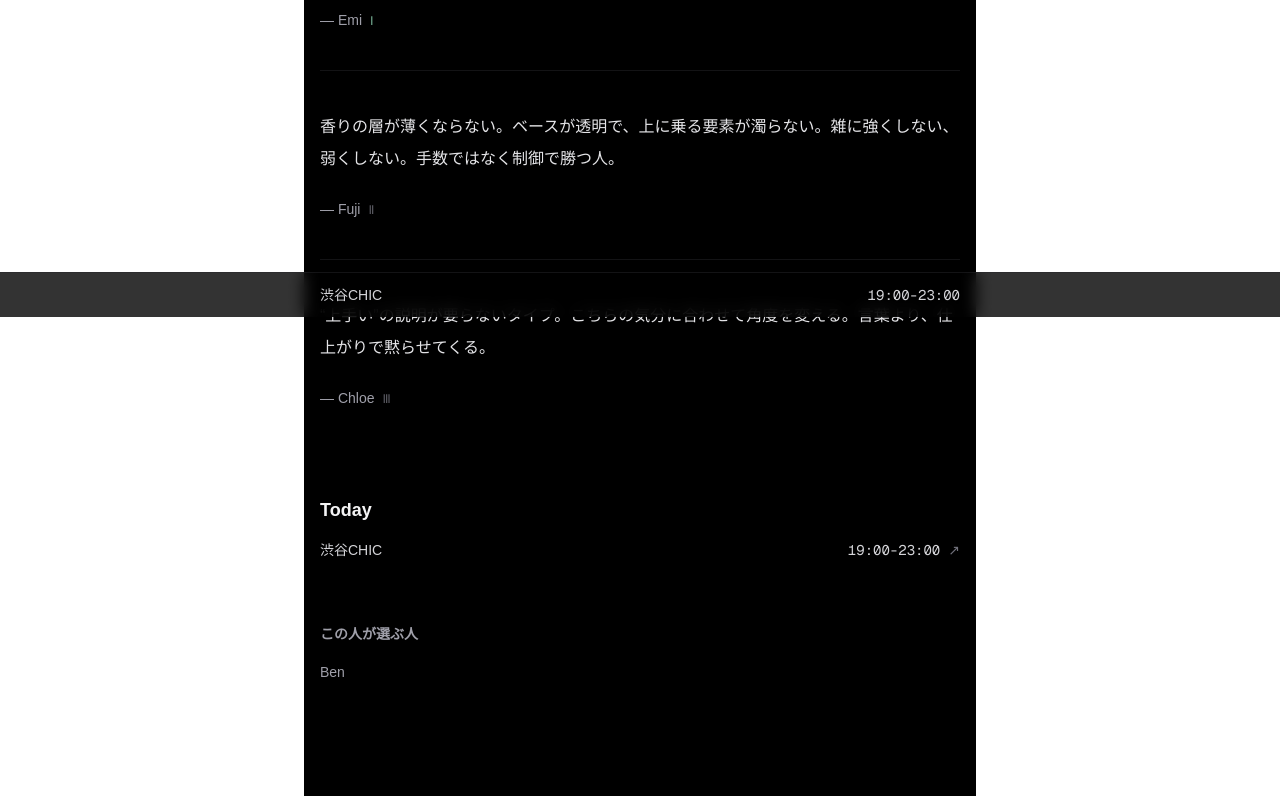
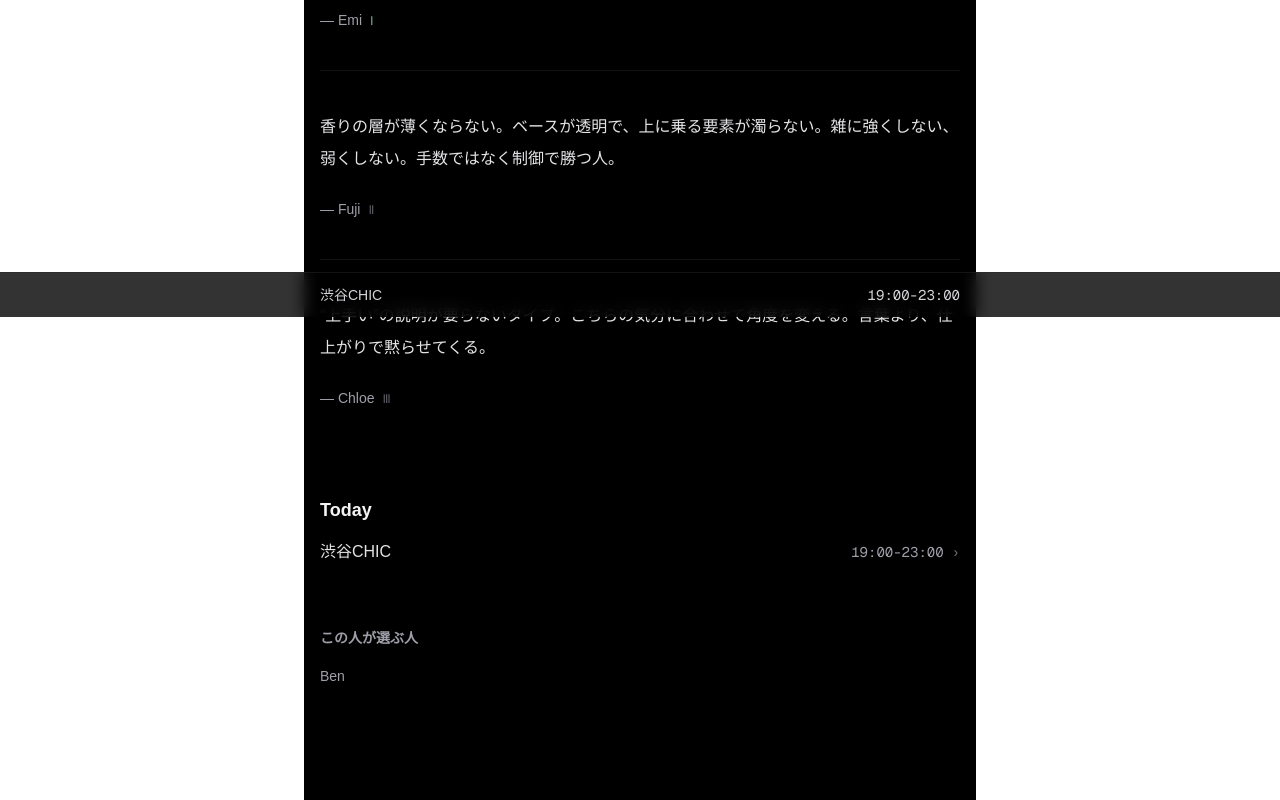
Before and after one commit to enganche1988/shisha-player, a Next.js app: page /people/alice in a window 1280 px wide. Shown: the part 483-1283 px from the top of the page. Built offline with nearby package versions, Linux system fonts and the light colour scheme.

Commit message:
ui: make Today shop row clearly clickable (quiet hover/focus, arrow)

```diff
--- a/src/app/people/[slug]/page.tsx
+++ b/src/app/people/[slug]/page.tsx
@@ -196,13 +196,15 @@ export default async function PeopleDetail({ params }: { params: { slug?: string
               href={todayUrl}
               target="_blank"
               rel="noopener noreferrer"
-              className="flex items-baseline justify-between gap-4 text-sm text-zinc-300 hover:text-zinc-100"
+            className="group flex items-baseline justify-between gap-4 rounded-md text-sm text-zinc-300 cursor-pointer focus-visible:outline-none focus-visible:ring-1 focus-visible:ring-zinc-700/60"
             >
-              <span className="min-w-0 truncate">{getShopAndTime(today).shop}</span>
-              <span className="whitespace-nowrap font-mono tabular-nums">
-                {getShopAndTime(today).time}
-                <span className="ml-2 text-zinc-500">↗</span>
-              </span>
+            <span className="min-w-0 truncate text-base font-medium text-zinc-200 group-hover:underline group-hover:decoration-zinc-700/70 underline-offset-4">
+              {getShopAndTime(today).shop}
+            </span>
+            <span className="whitespace-nowrap font-mono tabular-nums text-sm text-zinc-400">
+              {getShopAndTime(today).time}
+              <span className="ml-2 text-zinc-500">›</span>
+            </span>
             </a>
           ) : (
             <div className="flex items-baseline justify-between gap-4 text-sm text-zinc-300">
```
